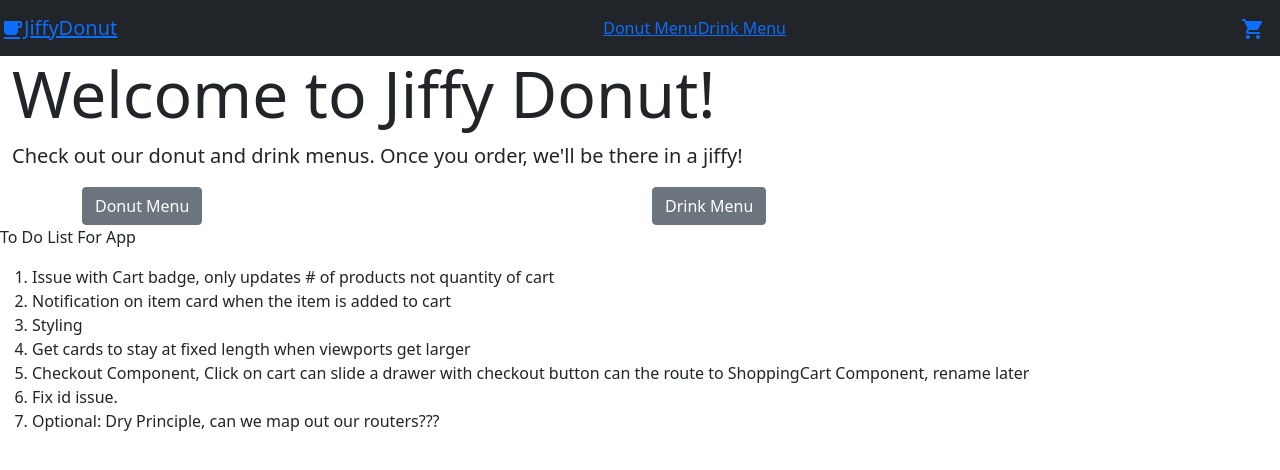
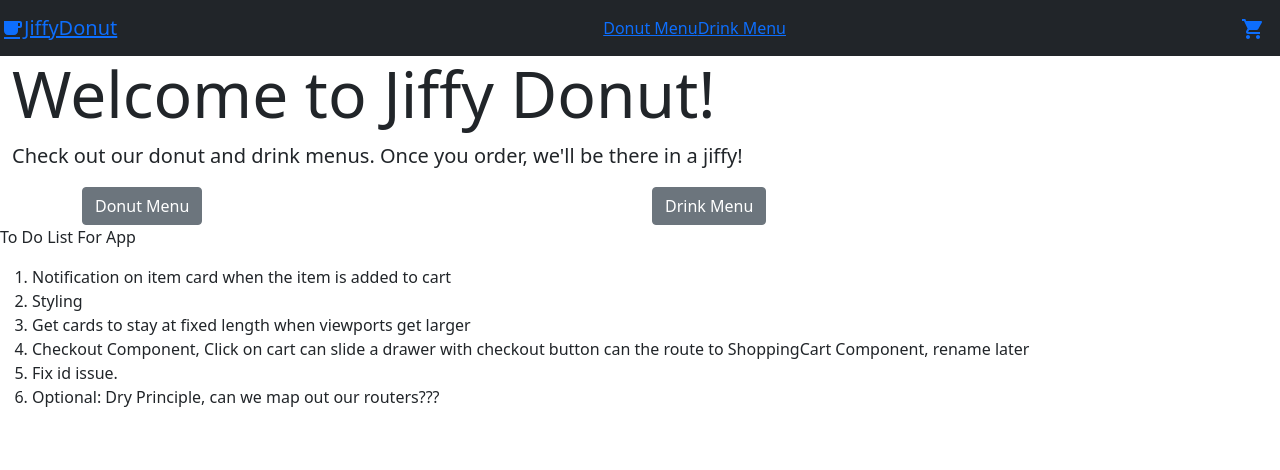
Before and after one commit to ncarlson55/donut-app, a React (Create React App) app: page /home in a window 1280 px wide. Shown: the top 470 px of the page. Built offline with nearby package versions, Linux system fonts and the light colour scheme.

Commit message:
Update to props for Toggle Badge

```diff
--- a/src/component/MainComponent.js
+++ b/src/component/MainComponent.js
@@ -43,7 +43,6 @@ function Main(props) {
       </Switch>
       <p>To Do List For App</p>
       <ol>
-        <li>Issue with Cart badge, only updates # of products not quantity of cart</li>
         <li>Notification on item card when the item is added to cart</li>
         <li>Styling</li>
         <li>Get cards to stay at fixed length when viewports get larger</li>
--- a/src/component/Navbar/NavbarComponent.js
+++ b/src/component/Navbar/NavbarComponent.js
@@ -29,7 +29,7 @@ const NavBar = (props) => {
           </NavLink>
         </NavbarBrand>
         <div style={{ paddingRight: '15px', paddingTop: '15px' }}>
-          <Badge badgeContent={props.countCartItems} color="primary">
+          <Badge badgeContent={props.sumCartQty} color="primary">
             <NavbarToggler onClick={toggle} />
           </Badge>
         </div>
```
